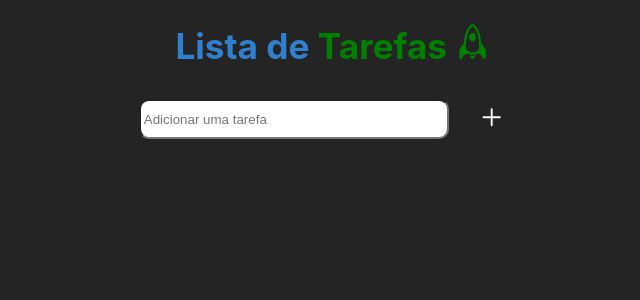
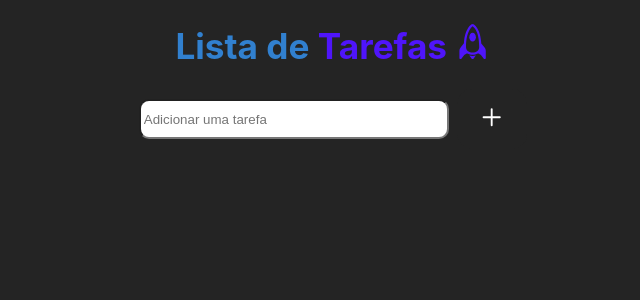
Before and after one commit to jeffmmartins/lista-de-tarefas, a React (Vite) app in the folder lista-de-tarefas/: page / in a window 1280 px wide. Shown: the top 300 px of the page, without its empty margins (307-947 px from the left). Built offline with nearby package versions, Linux system fonts and the light colour scheme.

Commit message:
style: alterando a cor do header

```diff
--- a/lista-de-tarefas/src/components/style/Header.module.css
+++ b/lista-de-tarefas/src/components/style/Header.module.css
@@ -1,5 +1,5 @@
 .header {
-  color: green;
+  color: #4f15fa;
   font-size: 2.2em;
   line-height: 1.1;
   text-align: center;
```
